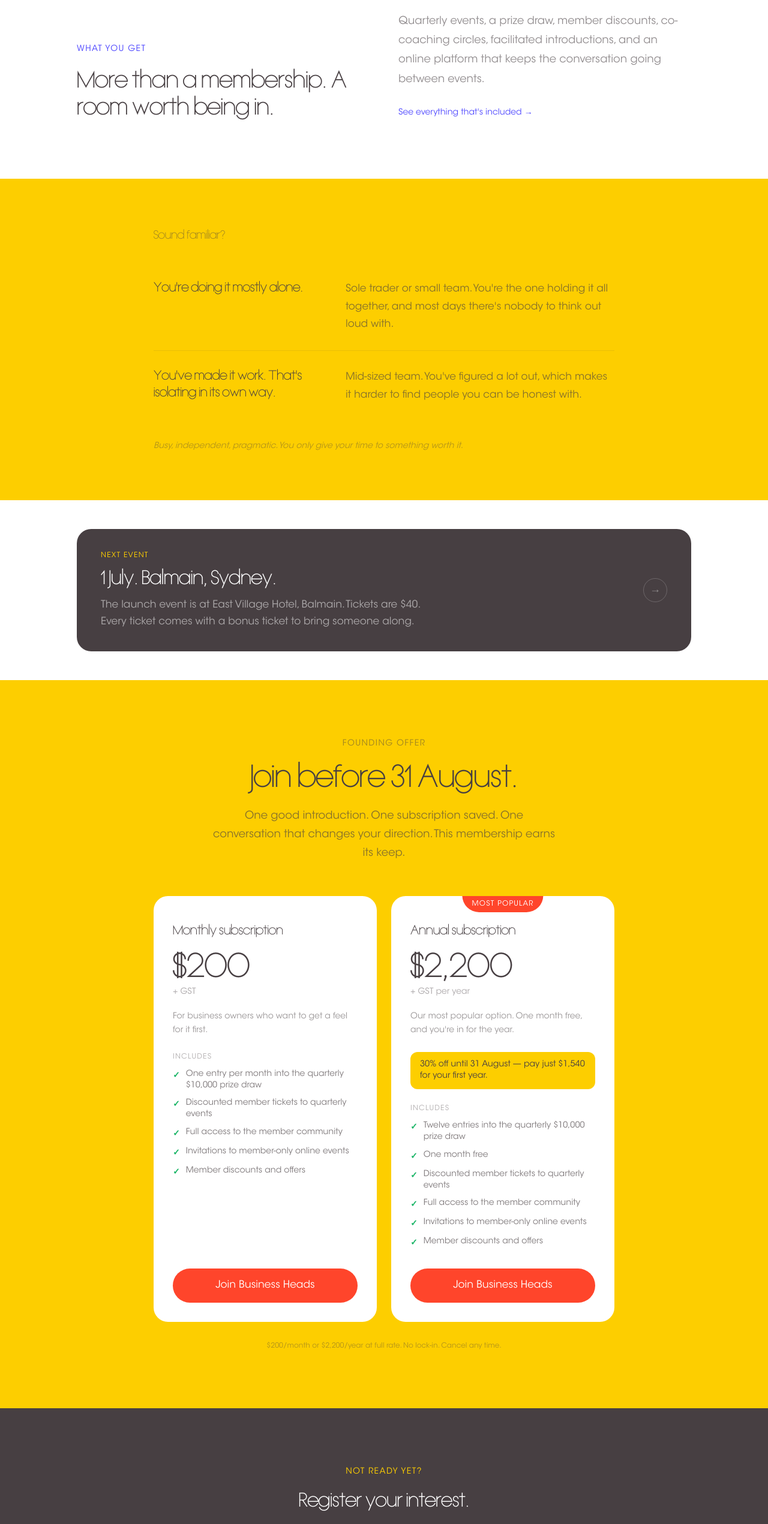
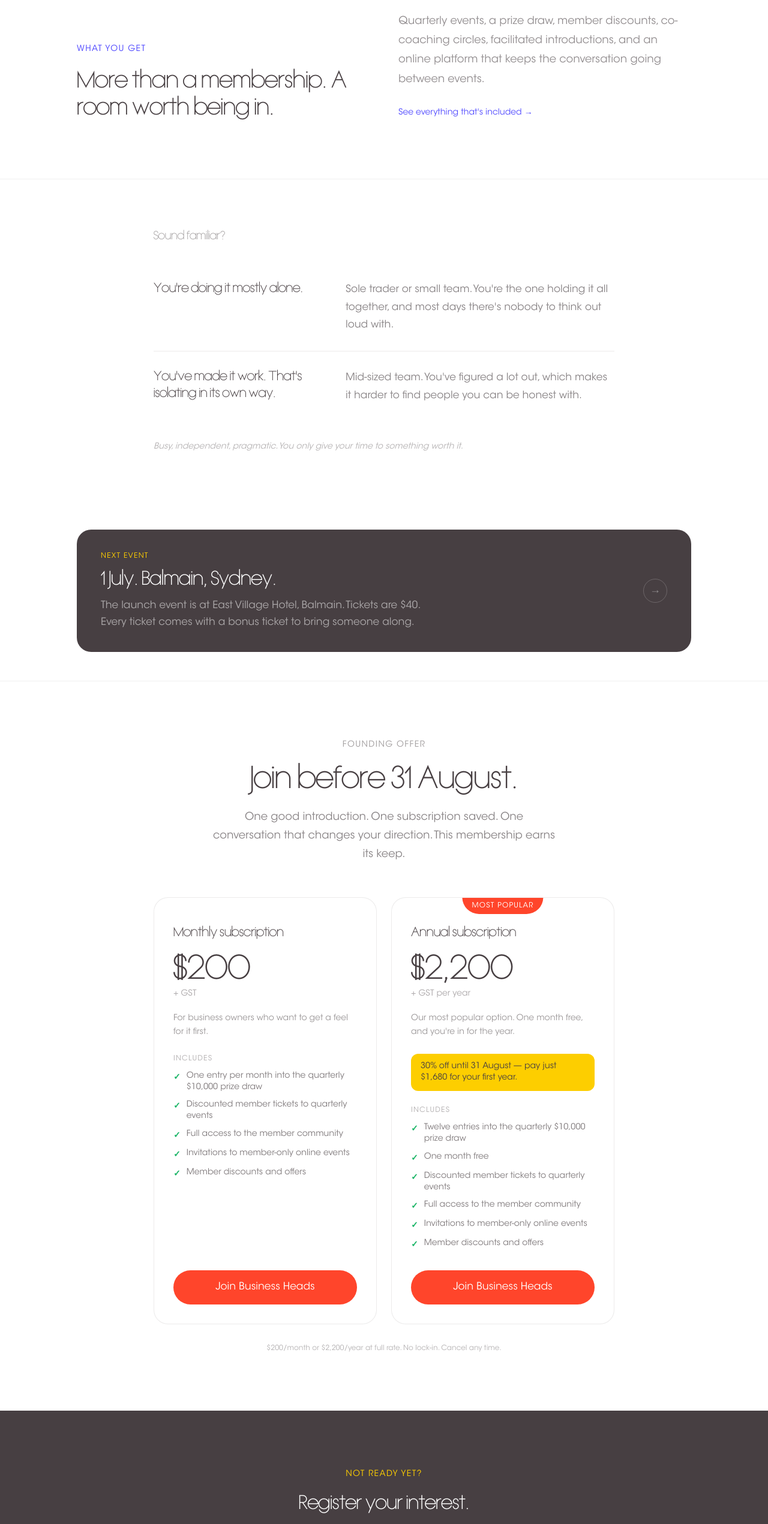
Before and after one commit to simplenimble/business-heads-website, a Next.js app: page / in a window 1280 px wide. Shown: the part 1721-4262 px from the top of the page at 60% size. Built offline with nearby package versions, Linux system fonts and the light colour scheme.

Commit message:
Replace yellow section backgrounds with white; fix founding price to 1680
Co-Authored-By: Claude Sonnet 4.6 <noreply@anthropic.com>

```diff
--- a/app/events/page.tsx
+++ b/app/events/page.tsx
@@ -166,7 +166,7 @@ export default function EventsPage() {
       )}
 
       {/* ─── CTA ───────────────────────────────────────────────────────────── */}
-      <section className="bg-bh-yellow px-6 py-20 text-center">
+      <section className="bg-white border-t border-bh-charcoal/8 px-6 py-20 text-center">
         <div className="max-w-xl mx-auto">
           <h2 className="font-heading font-semibold text-3xl text-bh-charcoal mb-6">
             Join before 31 August for 30% off your first annual subscription.
--- a/app/experience/page.tsx
+++ b/app/experience/page.tsx
@@ -168,7 +168,7 @@ export default function ExperiencePage() {
       </section>
 
       {/* ─── Between Events — platform + connection, visually linked ──────── */}
-      <section className="bg-bh-yellow px-6 pt-24 pb-24">
+      <section className="bg-white border-t border-bh-charcoal/8 px-6 pt-24 pb-24">
 
         {/* Platform — the Circle spaces */}
         <div className="max-w-5xl mx-auto mb-0">
--- a/app/join/page.tsx
+++ b/app/join/page.tsx
@@ -45,7 +45,7 @@ export default function JoinPage() {
       </section>
 
       {/* ─── Pricing ───────────────────────────────────────────────────────── */}
-      <section className="bg-bh-yellow px-6 py-20">
+      <section className="bg-white border-t border-bh-charcoal/8 px-6 py-20">
         <div className="max-w-3xl mx-auto text-center mb-14">
           <p className="font-heading font-semibold text-2xl md:text-3xl text-bh-charcoal leading-tight mb-6">
             One good introduction. One subscription saved. One conversation that changes your direction.
@@ -57,7 +57,7 @@ export default function JoinPage() {
 
         <div className="max-w-3xl mx-auto grid md:grid-cols-2 gap-6">
           {/* Monthly */}
-          <div className="bg-white rounded-2xl p-8 flex flex-col">
+          <div className="bg-white border border-bh-charcoal/10 rounded-2xl p-8 flex flex-col">
             <h2 className="font-heading font-semibold text-xl text-bh-charcoal mb-4">
               Monthly subscription
             </h2>
@@ -89,7 +89,7 @@ export default function JoinPage() {
           </div>
 
           {/* Annual — most popular */}
-          <div className="bg-white rounded-2xl p-8 flex flex-col relative">
+          <div className="bg-white border border-bh-charcoal/10 rounded-2xl p-8 flex flex-col relative">
             <div className="absolute -top-4 left-1/2 -translate-x-1/2">
               <span
                 className="font-body text-xs font-bold text-white px-4 py-1.5 rounded-full uppercase tracking-widest"
--- a/app/page.tsx
+++ b/app/page.tsx
@@ -132,7 +132,7 @@ export default function Home() {
       </section>
 
       {/* ─── Who it's for ──────────────────────────────────────────────────── */}
-      <section className="bg-bh-yellow px-6 py-20">
+      <section className="bg-white border-t border-bh-charcoal/8 px-6 py-20">
         <div className="max-w-3xl mx-auto">
           <p className="font-heading font-semibold text-lg text-bh-charcoal/50 mb-8">
             {home.audience.heading}
@@ -175,7 +175,7 @@ export default function Home() {
       </section>
 
       {/* ─── Pricing / Founding offer ──────────────────────────────────────── */}
-      <section className="bg-bh-yellow px-6 py-24">
+      <section className="bg-white border-t border-bh-charcoal/8 px-6 py-24">
         <div className="max-w-3xl mx-auto text-center mb-14">
           <p className="font-body text-bh-charcoal/50 text-sm uppercase tracking-widest mb-4">
             {home.pricing.overline}
@@ -190,7 +190,7 @@ export default function Home() {
 
         <div className="max-w-3xl mx-auto grid md:grid-cols-2 gap-6 mb-8">
           {home.pricing.plans.map((plan) => (
-            <div key={plan.id} className="bg-white rounded-3xl overflow-hidden flex flex-col relative">
+            <div key={plan.id} className="bg-white border border-bh-charcoal/10 rounded-3xl overflow-hidden flex flex-col relative">
               {/* Most popular badge */}
               {plan.badge && (
                 <div className="absolute -top-px left-1/2 -translate-x-1/2">
--- a/content/home.ts
+++ b/content/home.ts
@@ -92,7 +92,7 @@ export const home = {
         badge: 'Most popular',
         description: 'Our most popular option. One month free, and you\'re in for the year.',
         foundingPrice: '',
-        foundingNote: '30% off until 31 August — pay just $1,540 for your first year.',
+        foundingNote: '30% off until 31 August — pay just $1,680 for your first year.',
         includes: [
           'Twelve entries into the quarterly $10,000 prize draw',
           'One month free',
```
